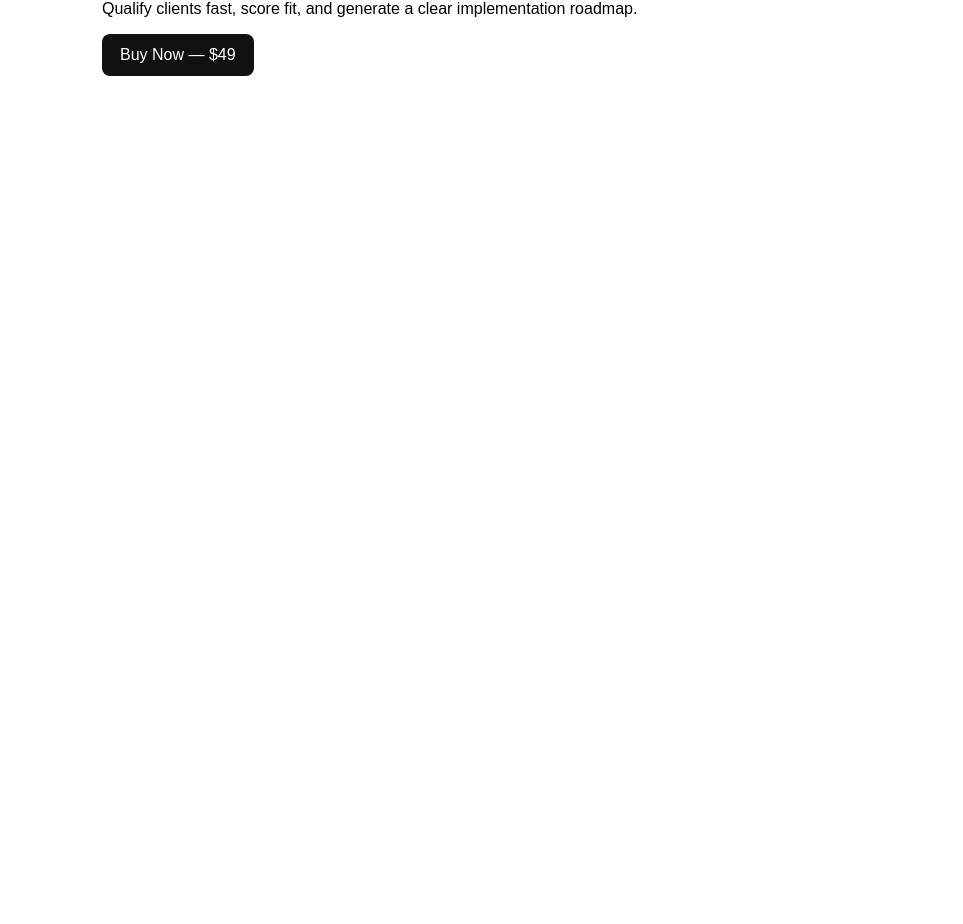
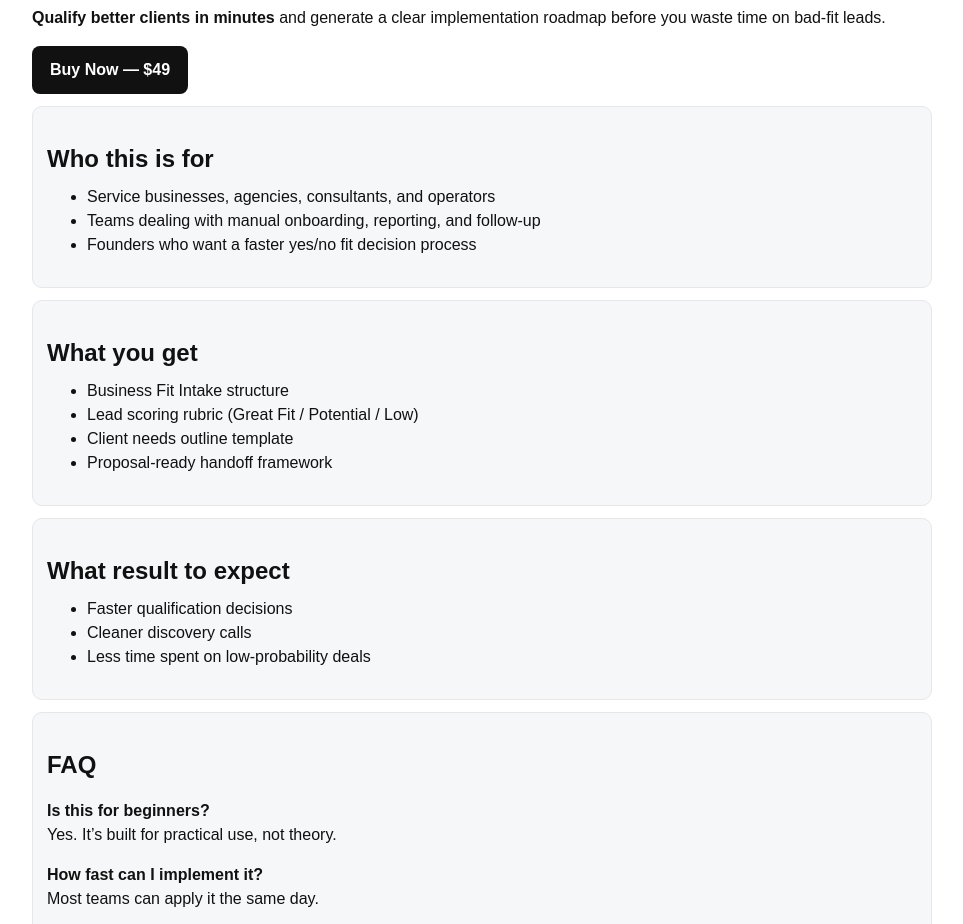
Before and after one commit to Jpjohnson689/ai-ops-intake-kit, a plain HTML site: page index.html in a window 1280 px wide. Shown: the part 98-1022 px from the top of the page, without its empty margins (158-1121 px from the left). Before the commit the page ends 800 px from the top, so only its background shows below. Drawn offline with Linux system fonts and the light colour scheme.

Commit message:
Refactor HTML structure and styles in index.html

```diff
--- a/index.html
+++ b/index.html
@@ -4,15 +4,56 @@
 <meta charset="utf-8" />
 <meta name="viewport" content="width=device-width,initial-scale=1" />
 <title>AI Ops Intake Kit</title>
+<style>
+body{font-family:Arial,sans-serif;max-width:900px;margin:40px auto;padding:0 16px;line-height:1.5;color:#111}
+.btn{display:inline-block;background:#111;color:#fff;padding:12px 18px;border-radius:8px;text-decoration:none;font-weight:700}
+.card{background:#f6f7f8;border:1px solid #e5e7eb;border-radius:10px;padding:14px;margin:12px 0}
+h1,h2{margin-bottom:8px}
+ul{margin-top:8px}
+.muted{color:#555}
+</style>
 </head>
-<body style="font-family:Arial;max-width:760px;margin:40px auto;padding:0 16px;">
+<body>
 <h1>AI Ops Intake Kit</h1>
-<p>Qualify clients fast, score fit, and generate a clear implementation roadmap.</p>
+<p><strong>Qualify better clients in minutes</strong> and generate a clear implementation roadmap before you waste time on bad-fit leads.</p>
 
-<a href="https://buy.stripe.com/test_aFa4gze1G9WyfD57mE2wU00"
-target="_blank"
-style="display:inline-block;background:#111;color:#fff;padding:12px 18px;border-radius:8px;text-decoration:none;">
-Buy Now — $49
-</a>
+<a class="btn" href="https://buy.stripe.com/test_aFa4gze1G9WyfD57mE2wU00" target="_blank">Buy Now — $49</a>
+
+<div class="card">
+<h2>Who this is for</h2>
+<ul>
+<li>Service businesses, agencies, consultants, and operators</li>
+<li>Teams dealing with manual onboarding, reporting, and follow-up</li>
+<li>Founders who want a faster yes/no fit decision process</li>
+</ul>
+</div>
+
+<div class="card">
+<h2>What you get</h2>
+<ul>
+<li>Business Fit Intake structure</li>
+<li>Lead scoring rubric (Great Fit / Potential / Low)</li>
+<li>Client needs outline template</li>
+<li>Proposal-ready handoff framework</li>
+</ul>
+</div>
+
+<div class="card">
+<h2>What result to expect</h2>
+<ul>
+<li>Faster qualification decisions</li>
+<li>Cleaner discovery calls</li>
+<li>Less time spent on low-probability deals</li>
+</ul>
+</div>
+
+<div class="card">
+<h2>FAQ</h2>
+<p><strong>Is this for beginners?</strong><br/>Yes. It’s built for practical use, not theory.</p>
+<p><strong>How fast can I implement it?</strong><br/>Most teams can apply it the same day.</p>
+<p><strong>What happens after purchase?</strong><br/>You’ll be directed to your delivery/download page.</p>
+</div>
+
+<p class="muted"><strong>Risk-free:</strong> If it doesn’t help your workflow, request a refund within 7 days.</p>
 </body>
 </html>
```
